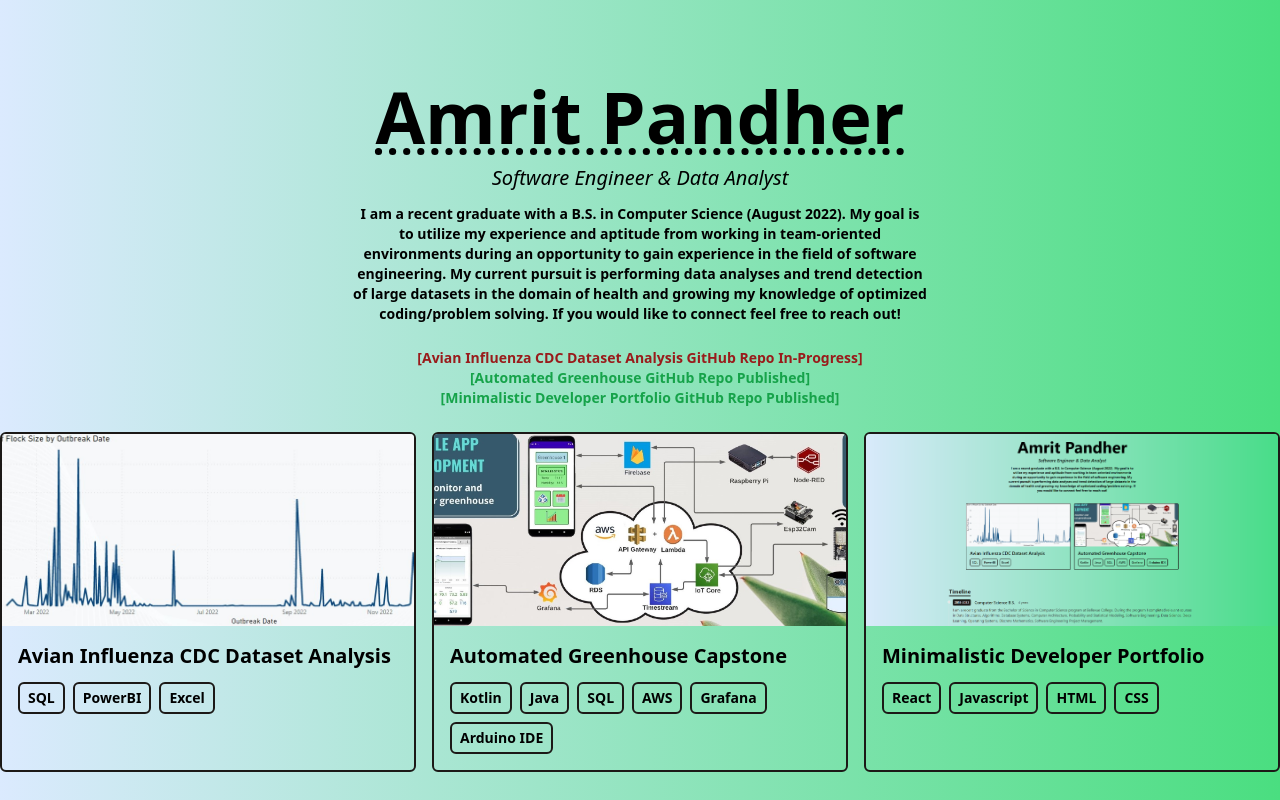
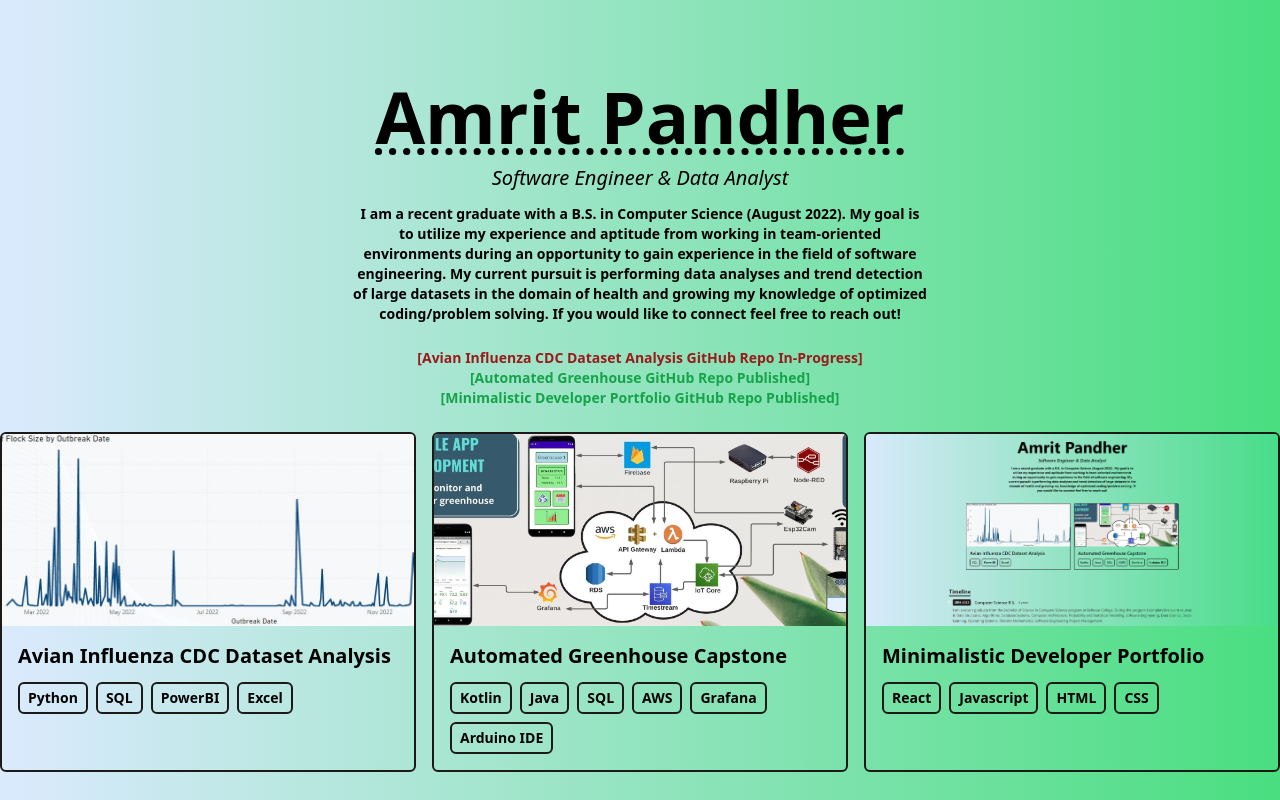
Before and after one commit to amritspandher/Minimalist-Dev-Portfolio, a React (Vite) app: page / in a window 1280 px wide. Shown: the top 800 px of the page. Built offline with nearby package versions, Linux system fonts and the light colour scheme.

Commit message:
H5N1 repo link update

```diff
--- a/src/data/portfolio.js
+++ b/src/data/portfolio.js
@@ -2,8 +2,8 @@ export default [
     {
         title: 'Avian Influenza CDC Dataset Analysis',
         imgUrl: '/assets/H1Z1AnalysisProgress.jpg',
-        stack: ['SQL', 'PowerBI', 'Excel'],
-        link: 'https://github.com/amritspandher',
+        stack: ['Python', 'SQL', 'PowerBI', 'Excel'],
+        link: 'https://github.com/amritspandher/Avian-Influenza-Analysis',
     },
     {
         title: 'Automated Greenhouse Capstone',
```
